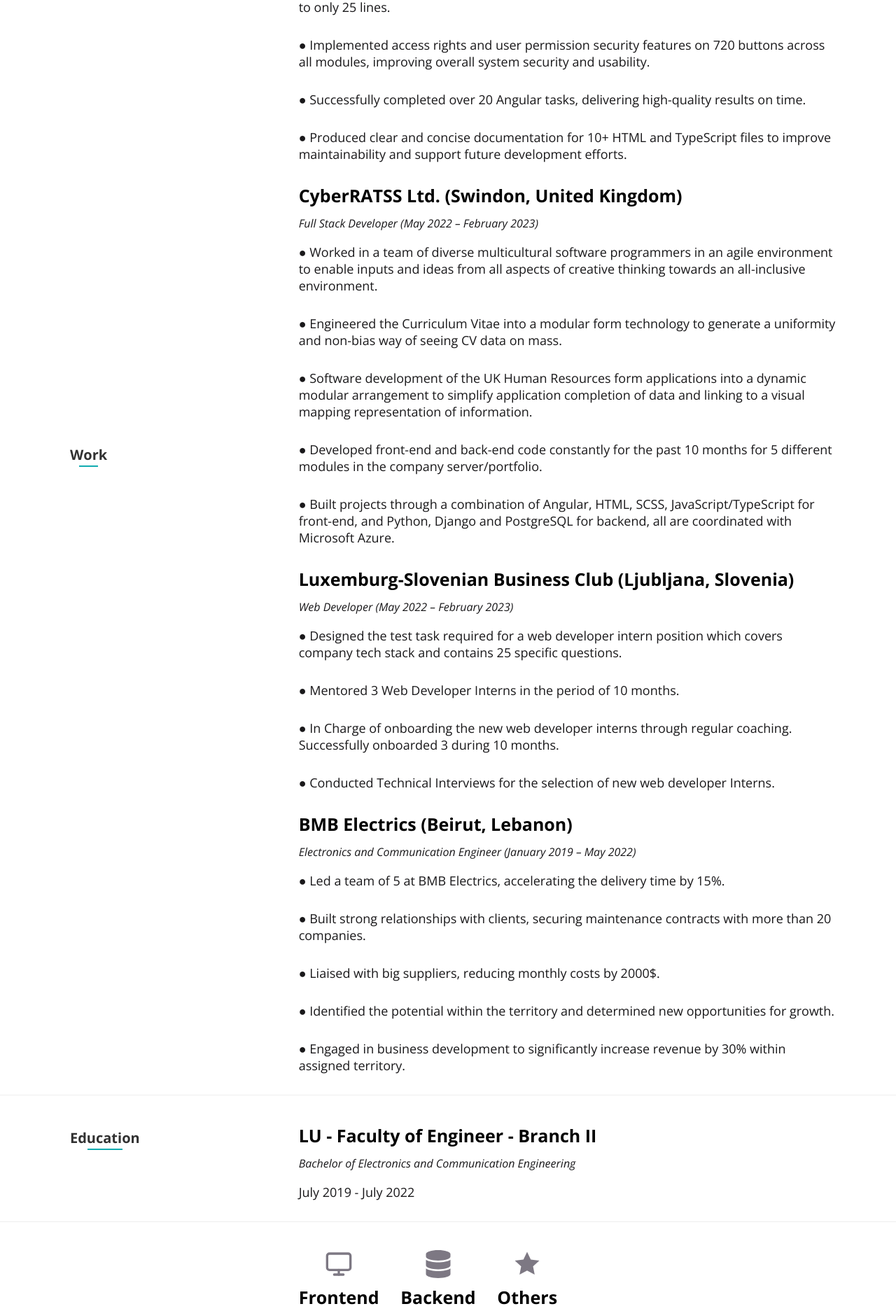
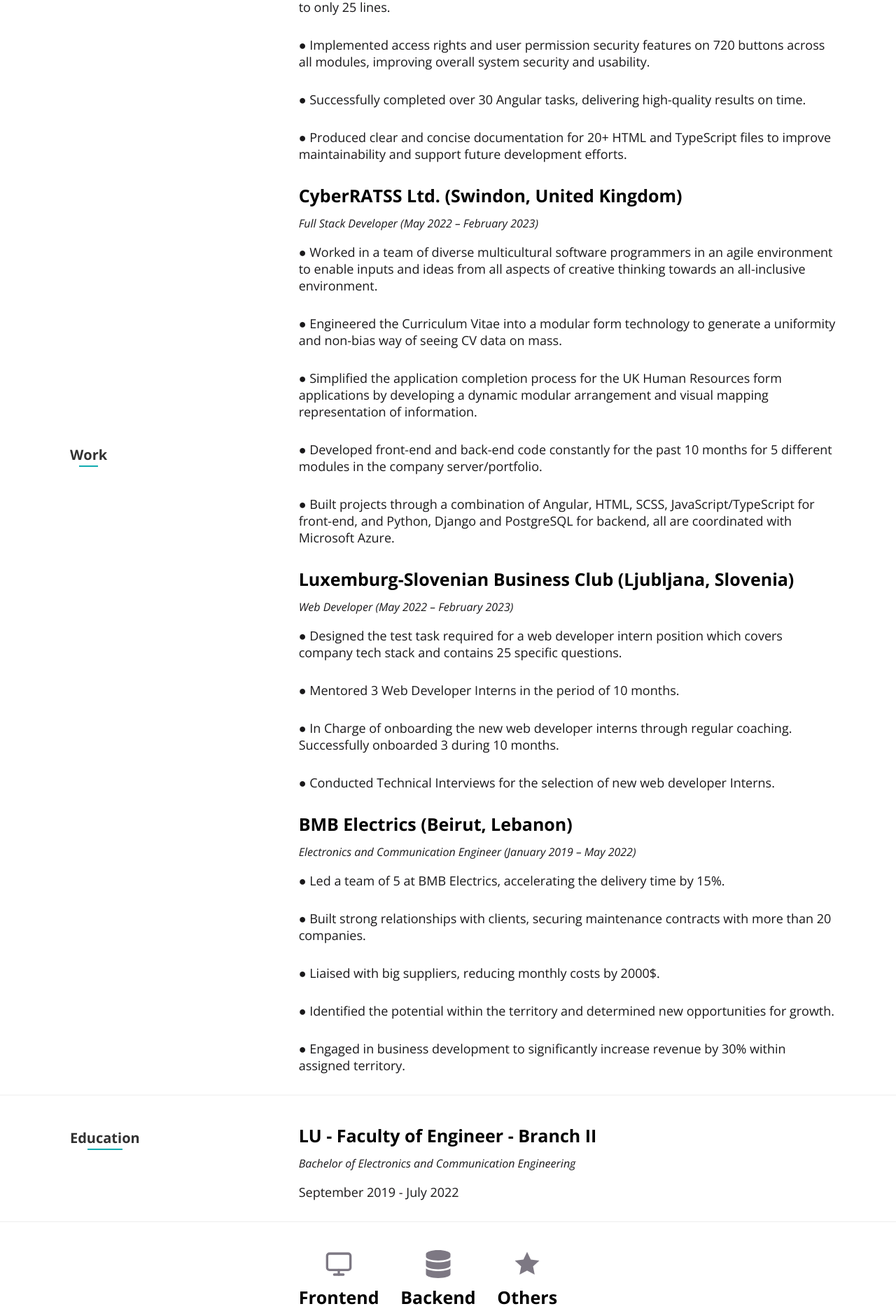
Before and after one commit to PierreBouMalham/personal-portfolio, a React (Create React App) app: page / in a window 1280 px wide. Shown: the part 1856-3729 px from the top of the page at 70% size. Built offline with nearby package versions, Linux system fonts and the light colour scheme; the HTML template or start-up script is replaced by a standard one.

Commit message:
portfolio done

```diff
--- a/src/components/About/About.js
+++ b/src/components/About/About.js
@@ -36,7 +36,7 @@ const About = () => {
 
           <div className="about__resume">
             <a
-              href="https://drive.google.com/file/d/1uSXkmgLC1b8x4pOdmdCzuHsnujkf7-bz/view?usp=sharing"
+              href="https://drive.google.com/file/d/1n2cxNkMzNZYvo-618UA7E3hbN9rzNhjt/view?usp=sharing"
               target="_blank"
               rel="noreferrer"
             >
--- a/src/components/Resume/Resume.js
+++ b/src/components/Resume/Resume.js
@@ -29,11 +29,11 @@ const Resume = () => {
               security and usability.
             </p>
             <p>
-              ● Successfully completed over 20 Angular tasks, delivering
+              ● Successfully completed over 30 Angular tasks, delivering
               high-quality results on time.
             </p>
             <p>
-              ● Produced clear and concise documentation for 10+ HTML and
+              ● Produced clear and concise documentation for 20+ HTML and
               TypeScript files to improve maintainability and support future
               development efforts.
             </p>
@@ -52,10 +52,9 @@ const Resume = () => {
                 mass.
               </p>
               <p>
-                ● Software development of the UK Human Resources form
-                applications into a dynamic modular arrangement to simplify
-                application completion of data and linking to a visual mapping
-                representation of information.
+                ● Simplified the application completion process for the UK Human
+                Resources form applications by developing a dynamic modular
+                arrangement and visual mapping representation of information.
               </p>
               <p>
                 ● Developed front-end and back-end code constantly for the past
@@ -128,7 +127,7 @@ const Resume = () => {
           <div className="resume__info">
             <h1>LU - Faculty of Engineer - Branch II</h1>
             <h4>Bachelor of Electronics and Communication Engineering</h4>
-            <p>July 2019 - July 2022</p>
+            <p>September 2019 - July 2022</p>
           </div>
         </div>
       </div>
```
